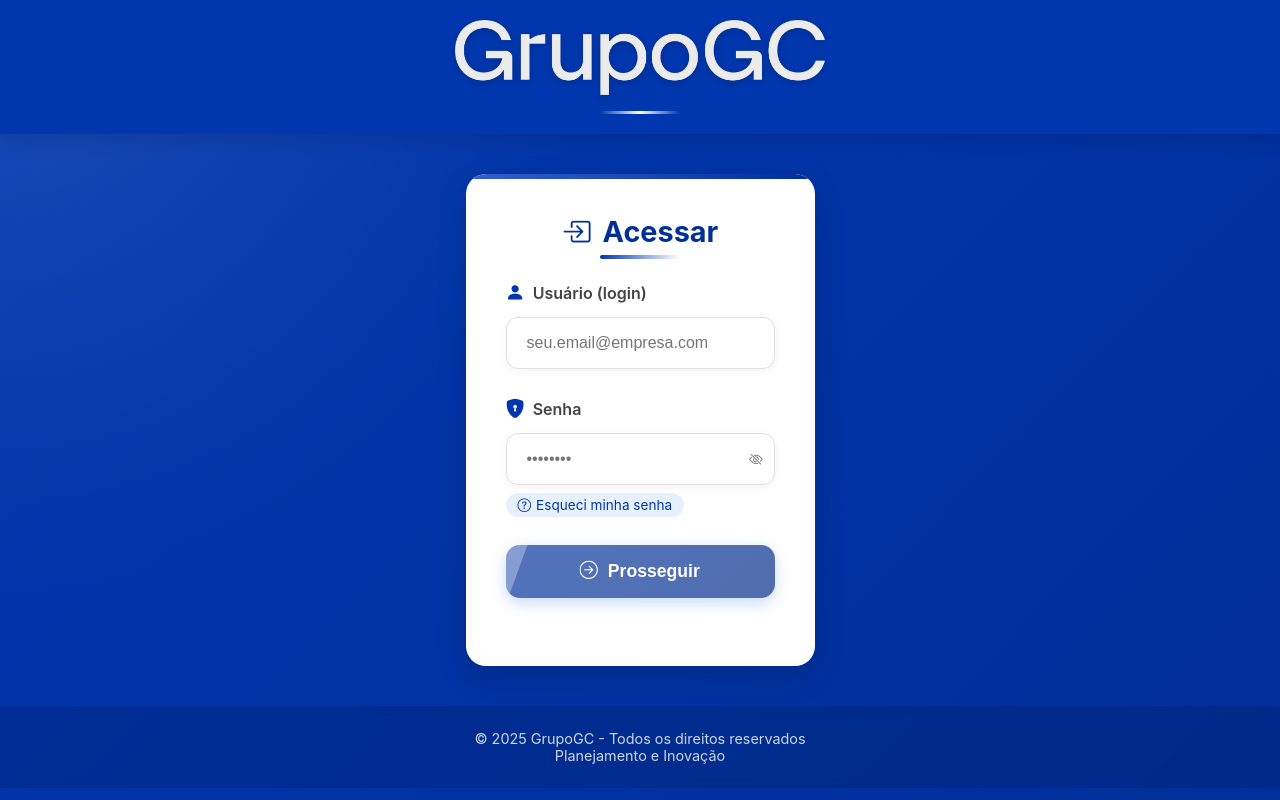
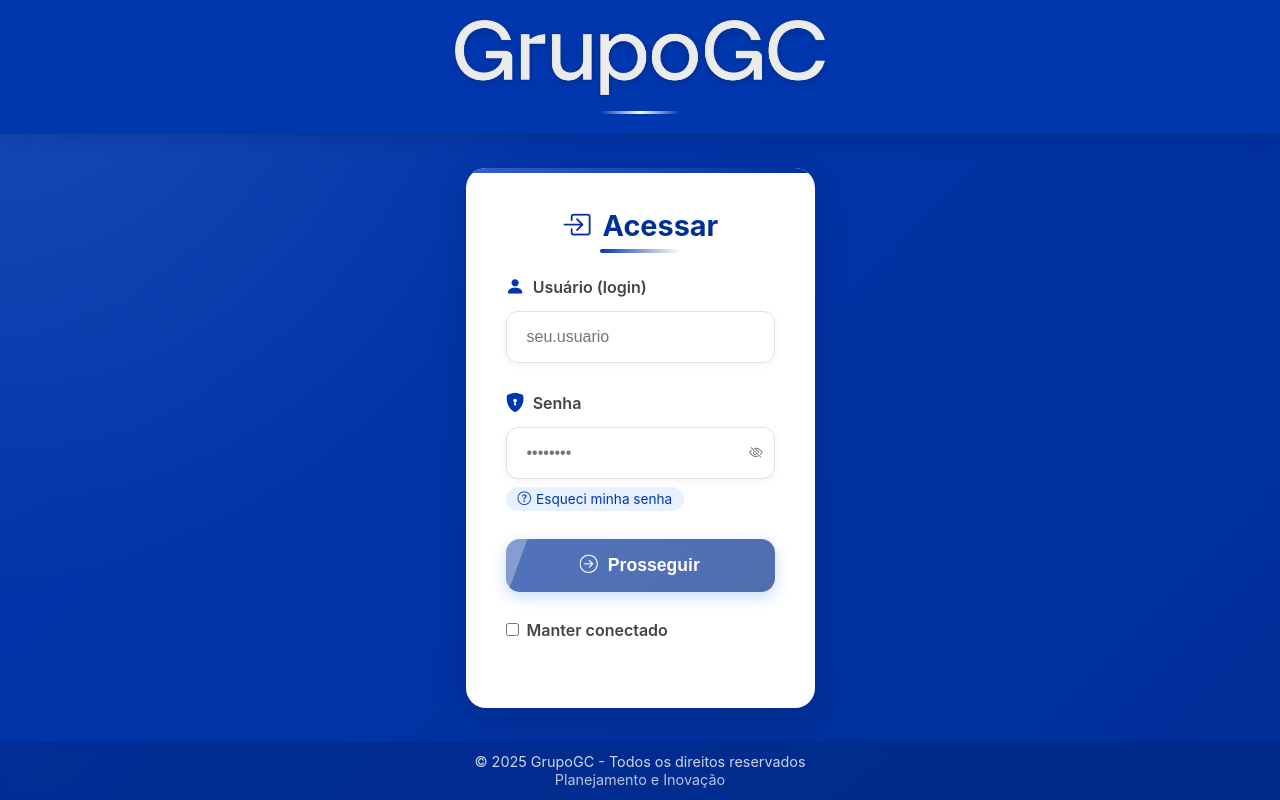
Before and after one commit to bruno-cassio/extrado_based, a Django app: page /login in a window 1280 px wide. Run offline with Django 5.2, Linux system fonts and the light colour scheme.

Commit message:
CorrecoesTextuais

```diff
--- a/extrato_app/config.json
+++ b/extrato_app/config.json
@@ -1,6 +1,6 @@
 {
   "cia_corresp": "Swiss",
-  "competencia": "01-2025",
+  "competencia": "02-2025",
   "ref_nom": "Nome Corretor",
   "input_history_tables": "cont_prod_swiss"
 }
--- a/extrato_app/extrato_app/static/extrato_app/css/conta_virtual.css
+++ b/extrato_app/extrato_app/static/extrato_app/css/conta_virtual.css
@@ -731,3 +731,32 @@ input[name="valor"] {
   cursor: not-allowed;
   filter: grayscale(12%);
 }
+
+
+
+html, body { height: 100%; }
+
+.main-content{
+  min-height: 100vh;
+  min-height: 100dvh;
+  display: flex;
+  flex-direction: column;
+}
+
+.login-wrapper{
+  min-height: 0 !important;
+  flex: 1 0 auto;
+  display: flex;
+  align-items: center;
+  justify-content: center;
+  padding-block: 24px;
+}
+
+footer{
+  margin-top: auto;                /* No fundinho */
+  text-align: center;
+  padding: 12px 16px;
+}
+
+footer p{ margin: 0; line-height: 1.2; }
+footer .subline{ margin-top: 2px; opacity: .9; }
--- a/extrato_app/extrato_app/templates/atualizar_caixa.html
+++ b/extrato_app/extrato_app/templates/atualizar_caixa.html
@@ -93,7 +93,7 @@
       <div class="card-titlebar">
         <h2><i class="bi bi-cash-stack"></i> Atualizar Caixa</h2>
 
-        <!-- NOVO BOTÃO (canto superior direito do card) -->
+        <!-- (botao de rage quit // canto superior direito do card) -->
         <div class="title-actions">
           <button type="button" class="btn-secondary" id="btnOpenConsulta">
             <i class="bi bi-search"></i> Consultar Caixa
--- a/extrato_app/extrato_app/templates/login.html
+++ b/extrato_app/extrato_app/templates/login.html
@@ -121,7 +121,7 @@
 
           <div class="form-group">
             <label class="form-label"><i class="bi bi-person-fill"></i> Usuário (login)</label>
-            <input type="text" class="form-select" name="username" id="username" placeholder="seu.email@empresa.com" required />
+            <input type="text" class="form-select" name="username" id="username" placeholder="seu.usuario" required />
           </div>
 
           <div class="form-group">
@@ -145,12 +145,12 @@
               <i class="bi bi-arrow-right-circle"></i> Prosseguir
             </button>
           </div>
-<!--
+
           <div class="form-group" style="display:flex;align-items:center;gap:8px">
             <input type="checkbox" id="rememberMe" />
             <label for="rememberMe" class="form-label" style="margin:0">Manter conectado</label>
           </div>
- -->
+
 
         </form>
 
```
Also changed, not shown: 1 other file.
